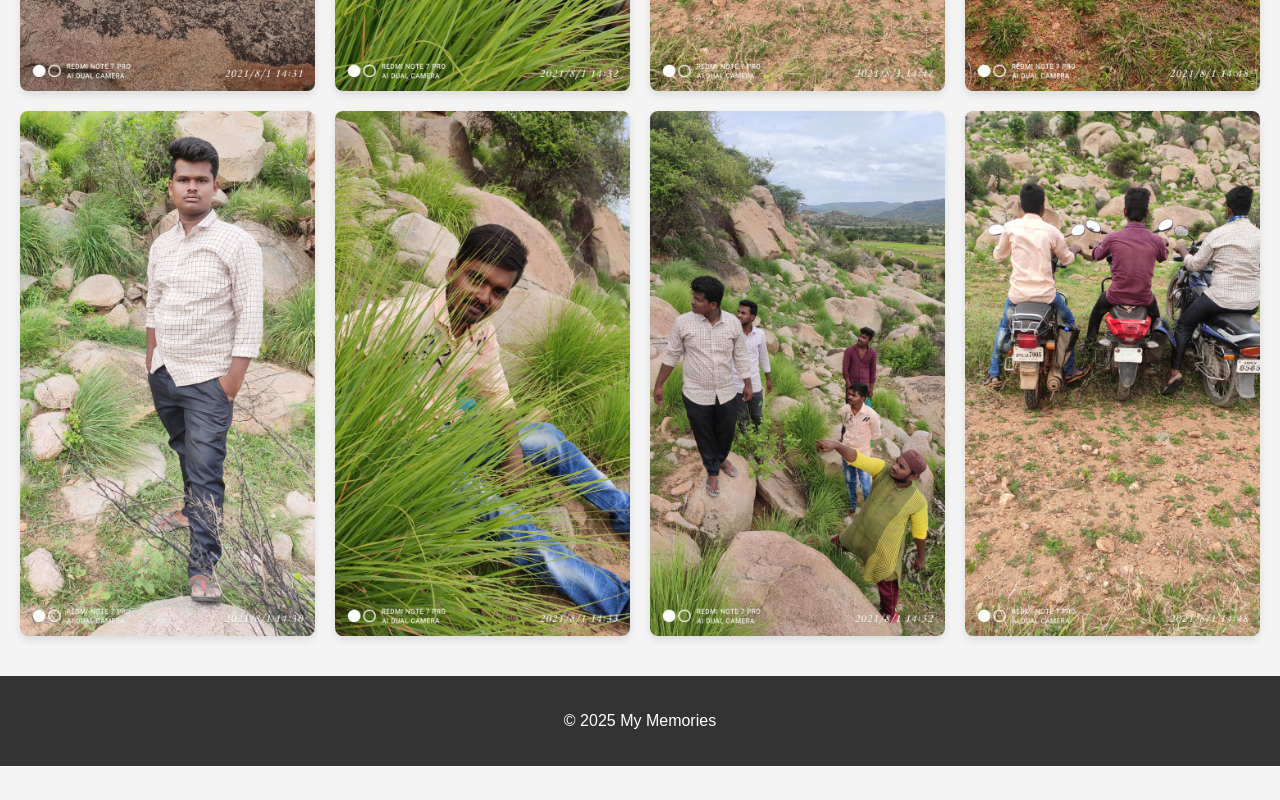
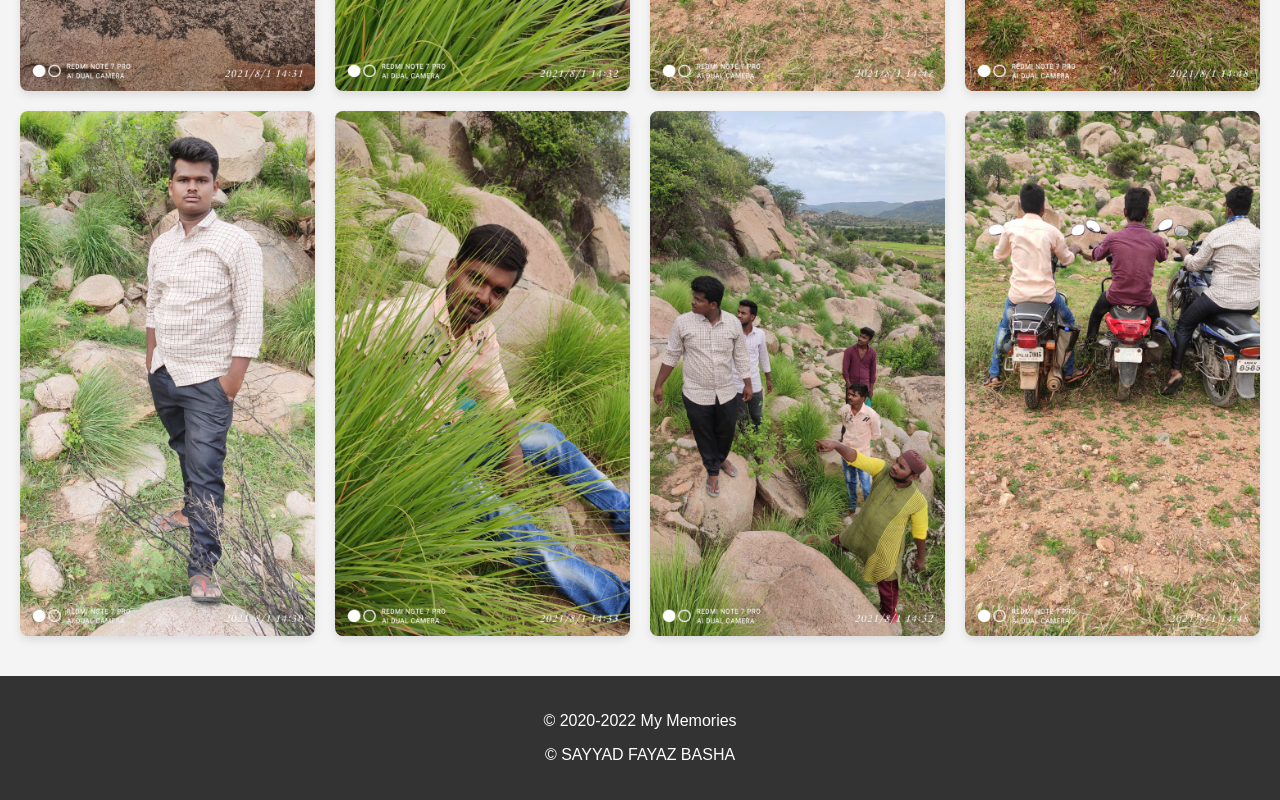
Before and after one commit to SAYYADFAYAZBASHA/ALBUM-10TH, a plain HTML site: page index.html in a window 1280 px wide. Shown: the part 6921-7721 px from the top of the page. Before the commit the page ends 7687 px from the top, so only its background shows below. Drawn offline with Linux system fonts and the light colour scheme.

Commit message:
Update index.html

```diff
--- a/index.html
+++ b/index.html
@@ -270,7 +270,8 @@
     </div>
 
     <footer>
-        <p>&copy; 2025 My Memories</p>
+        <p>&copy; 2020-2022 My Memories</p>
+        <p>&copy; SAYYAD FAYAZ BASHA</p>
     </footer>
 
     <script src="Script.js"></script>
```
